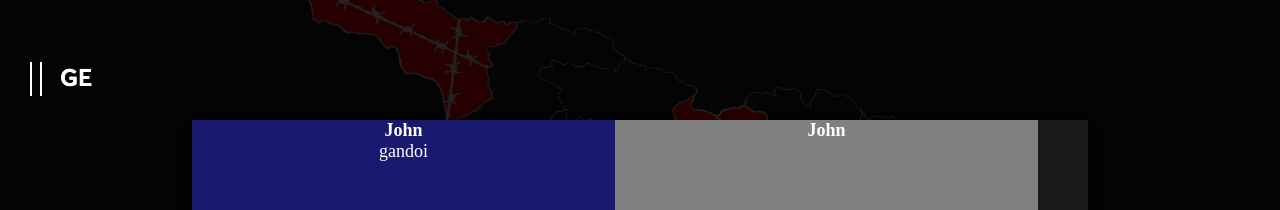
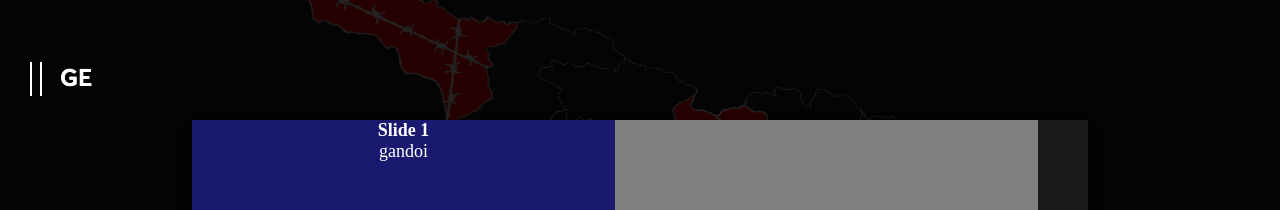
Before and after one commit to Nicolooo/georgia, a Next.js app: page /en in a window 1280 px wide. Both pictures are taken after a click on the button "Open Modal". Shown: the top 210 px of the page. Built offline with nearby package versions, Linux system fonts and the light colour scheme.

Commit message:
wef
wefwef

```diff
--- a/comp/Slider/Modal.js
+++ b/comp/Slider/Modal.js
@@ -1,24 +1,24 @@
 import React from 'react'
 import { Swiper,SwiperSlide } from "swiper/react";
 import "swiper/css";
-import SlideContent from '../../comp/Slider/Swiper';
+import Slides from '../../data/Slides';
+
 const Modal = ({setIsOpen}) => {
-  const json = {"name":"John", "age":30, "car":null}
     return (
     <>
       <div className="modal-darkBG" onClick={() => setIsOpen(false)} />
         <div className="modal-centered">
           <div className="modal">
       <Swiper spaceBetween={50} slidesPerView={1} height="100%" className="mySwiper">
-      {Object.entries(json).map(([key, val], i) => (
-         <SwiperSlide key={i}>
+      {Slides.map((slide) => (
+                 <SwiperSlide key={slide.id} >
                  <div className="modal-left">
-                 <h2>{val}</h2>
+                         <h2>{slide.name}</h2>
                          <p>gandoi</p>
 
                            </div>
                          <div className="modal-right">
-                   <h2>{val}</h2>
+                           <h2>{}</h2>
                            </div>
                      <div className="modalActions">
                        <div className="actionsContainer">
--- /dev/null
+++ b/data/Slides.js
@@ -0,0 +1,14 @@
+const Slides = [
+    {
+        id: 1,
+        name: "Slide 1",
+        text: "ragava"
+    },
+    {
+        id: 2,
+        name: "Slide 2",
+        text: "ragava"
+    },
+]
+
+export default Slides
```
Lines whose indentation alone changed are shown as unchanged.
